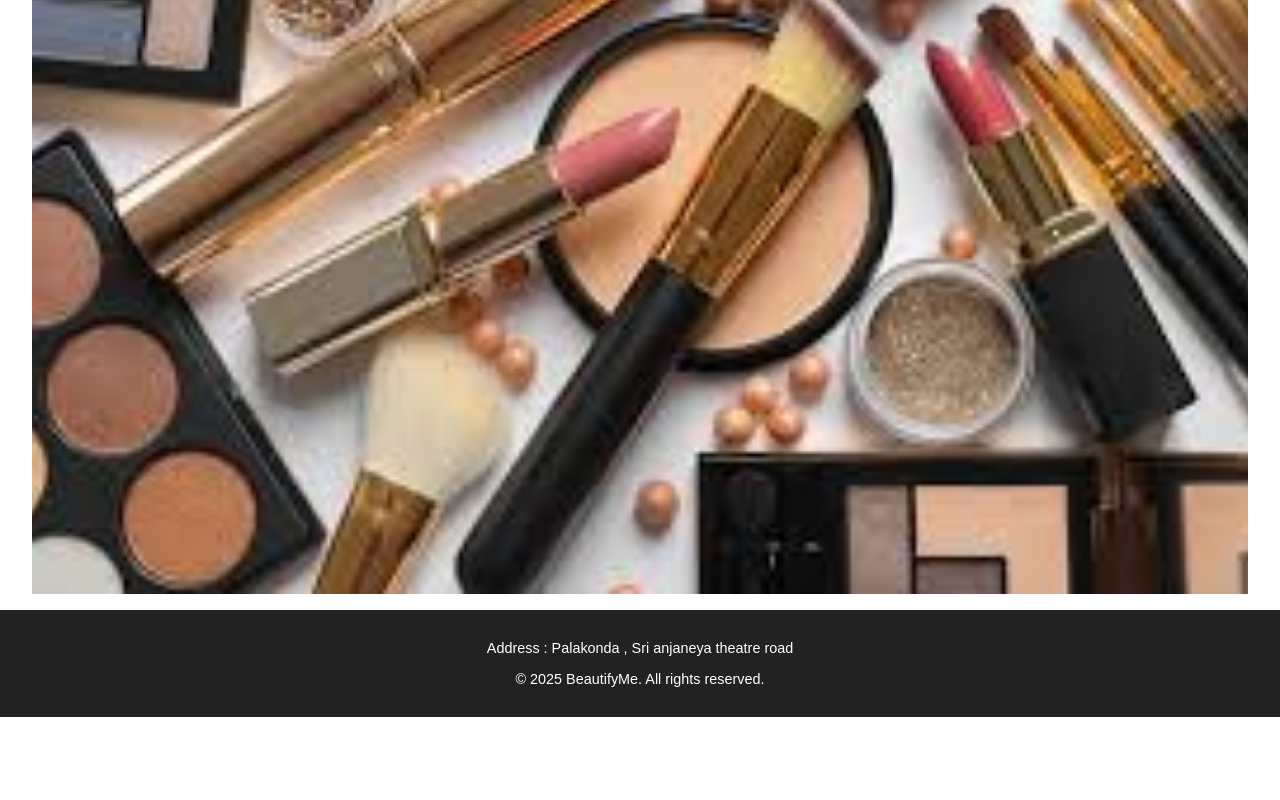
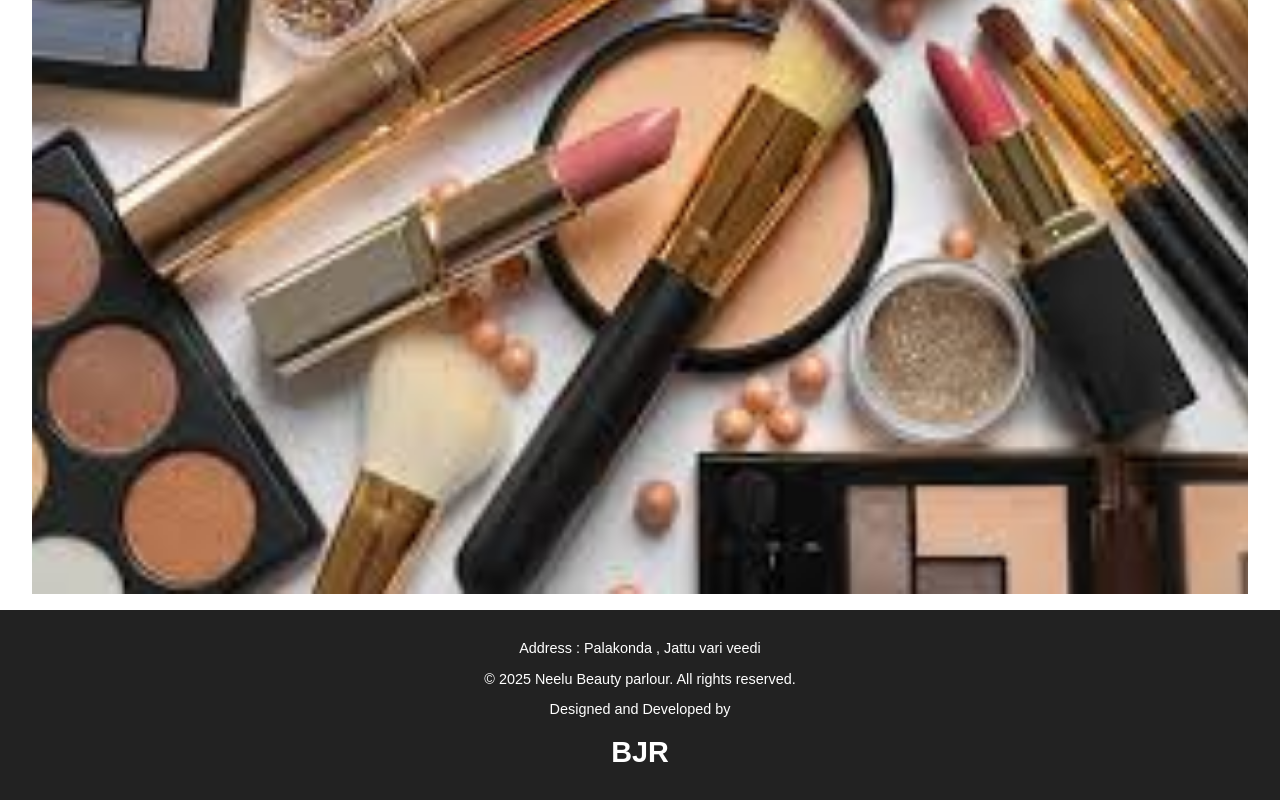
Before and after one commit to B-jana/bweb, a React (Create React App) app: page / in a window 1280 px wide. Shown: the part 386-1186 px from the top of the page. Before the commit the page ends 1103 px from the top, so only its background shows below. Built offline with nearby package versions, Linux system fonts and the light colour scheme.

Commit message:
Update Footer.js

```diff
--- a/src/components/Footer.js
+++ b/src/components/Footer.js
@@ -2,8 +2,9 @@ import React from 'react';
 
 const Footer = () => (
     <footer className="footer">
-        <p> Address : Palakonda , Sri anjaneya theatre road</p>
-        <p>&copy; {new Date().getFullYear()} BeautifyMe. All rights reserved.</p>
+        <p> Address : Palakonda , Jattu vari veedi</p>
+        <p>&copy; {new Date().getFullYear()} Neelu Beauty parlour. All rights reserved.</p>
+        <p>Designed and Developed by <h1>BJR</h1></p>
     </footer>
 );
 
```
